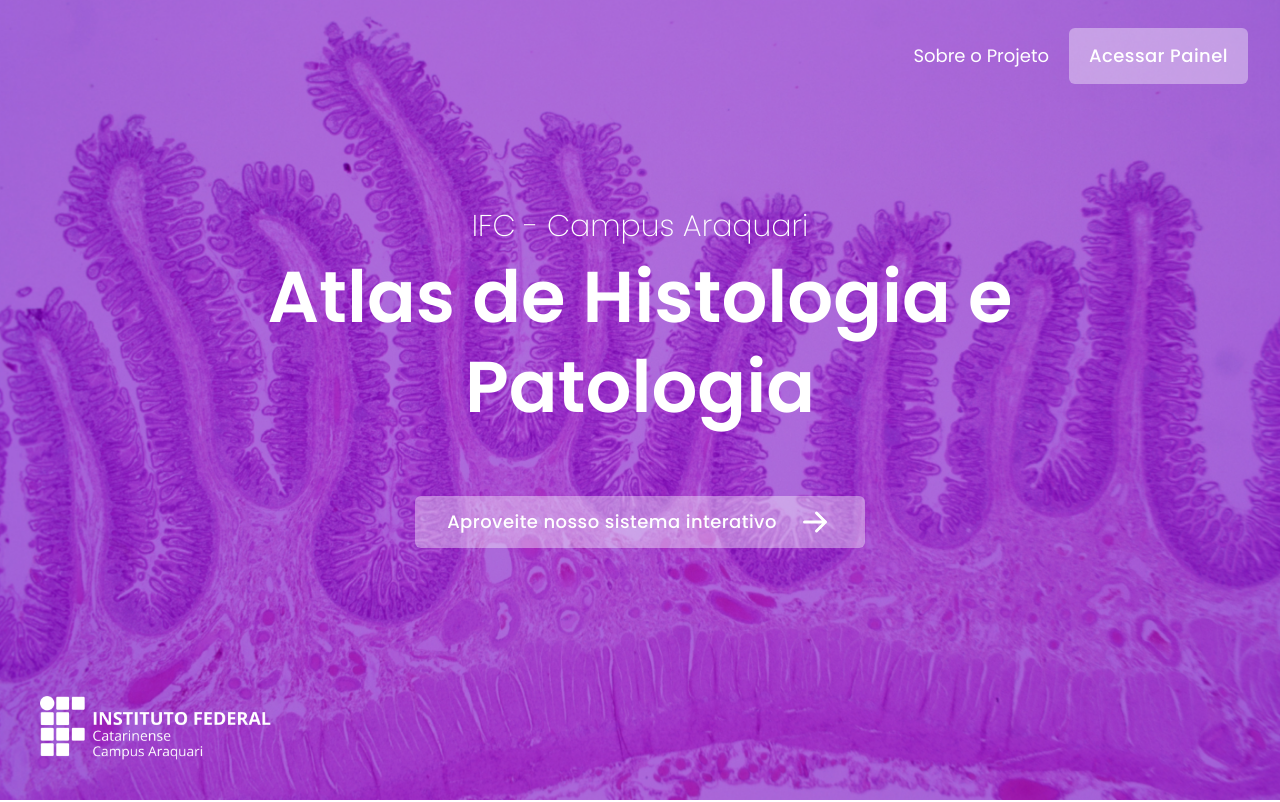
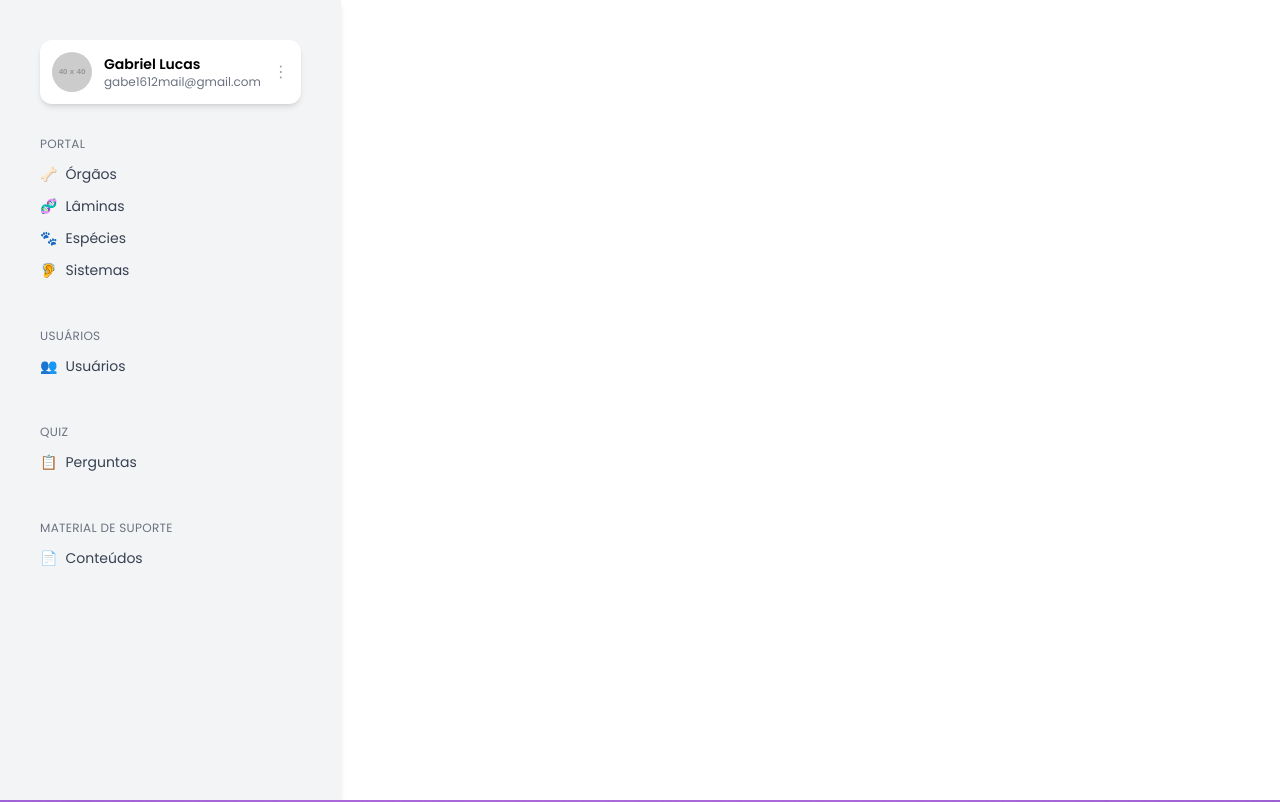
Before and after one commit to fabricadesoftware-ifc/fabricaHistologia_frontend, a Vue app: page / in a window 1280 px wide. Shown: the top 802 px of the page. Built offline with nearby package versions, Linux system fonts and the light colour scheme.

Commit message:
feat: criar menu responsivo fullscreen com usuário e navegação centralizados #100

```diff
--- a/dev-dist/sw.js
+++ b/dev-dist/sw.js
@@ -82,7 +82,7 @@ define(['./workbox-54d0af47'], (function (workbox) { 'use strict';
     "revision": "3ca0b8505b4bec776b69afdba2768812"
   }, {
     "url": "index.html",
-    "revision": "0.mtpuicahgmo"
+    "revision": "0.ng32nglvut"
   }], {});
   workbox.cleanupOutdatedCaches();
   workbox.registerRoute(new workbox.NavigationRoute(workbox.createHandlerBoundToURL("index.html"), {
--- /dev/null
+++ b/src/components/admin/navbar/NavLateralAdmin.vue
@@ -0,0 +1,88 @@
+<script setup>
+import { ref, onMounted, onUnmounted } from 'vue'
+import { useRoute } from 'vue-router'
+import { NavLateralReponsive } from '@/components/index'
+
+const route = useRoute()
+const isMobile = ref(false)
+
+const checkIsMobile = () => {
+  isMobile.value = window.innerWidth <= 768
+}
+
+onMounted(() => {
+  checkIsMobile()
+  window.addEventListener('resize', checkIsMobile)
+})
+
+onUnmounted(() => {
+  window.removeEventListener('resize', checkIsMobile)
+})
+
+
+const menuSections = ref([
+  {
+    title: 'Portal',
+    items: [
+      { label: 'Órgãos', icon: '🦴', to: '/orgaos' },
+      { label: 'Lâminas', icon: '🧬', to: '/laminas' },
+      { label: 'Espécies', icon: '🐾', to: '/especies' },
+      { label: 'Sistemas', icon: '🦻', to: '/sistemas' }
+    ]
+  },
+  {
+    title: 'Usuários',
+    items: [
+      { label: 'Usuários', icon: '👥', to: '/usuarios' }
+    ]
+  },
+  {
+    title: 'Quiz',
+    items: [
+      { label: 'Perguntas', icon: '📋', to: '/perguntas' }
+    ]
+  },
+  {
+    title: 'Material de Suporte',
+    items: [
+      { label: 'Conteúdos', icon: '📄', to: '/conteudos' }
+    ]
+  }
+])
+
+const isCurrent = (path) => route.path === path
+</script>
+
+<template>
+  <div v-if="!isMobile" class="flex">
+    <aside class="min-h-screen bg-gray-100 shadow-md p-10 flex flex-col gap-8">
+      <div class="flex items-center p-3 bg-white rounded-xl shadow-md space-x-3">
+        <img src="https://via.placeholder.com/40" alt="Avatar" class="rounded-full object-cover" />
+        <div class="flex-1">
+          <h2 class="text-sm font-semibold">Gabriel Lucas</h2>
+          <p class="text-xs text-gray-500">gabe1612mail@gmail.com</p>
+        </div>
+        <button class="text-gray-400 hover:text-gray-600">⋮</button>
+      </div>
+
+      <nav class="flex flex-col gap-8 text-sm">
+        <div v-for="section in menuSections" :key="section.title" class="pb-4 last:border-none last:pb-0">
+          <p class="text-gray-500 uppercase text-xs mb-3 tracking-wide">{{ section.title }}</p>
+          <ul class="flex flex-col gap-3">
+            <li v-for="item in section.items" :key="item.to">
+              <router-link :to="item.to" :class="[isCurrent(item.to) ? 'text-blue-600 font-semibold' : 'text-gray-700 hover:text-black', 'flex items-center gap-2']">
+                {{ item.icon }} <span>{{ item.label }}</span>
+              </router-link>
+            </li>
+          </ul>
+        </div>
+      </nav>
+    </aside>
+  </div>
+  <div v-else>
+    <NavLateralReponsive />
+  </div>
+</template>
+
+<style scoped>
+</style>
--- /dev/null
+++ b/src/components/admin/navbar/NavLateralReponsive.vue
@@ -0,0 +1,128 @@
+<script setup>
+import { ref } from 'vue'
+import { useRoute, useRouter } from 'vue-router'
+
+const route = useRoute()
+const router = useRouter()
+
+const isOpen = ref(false)
+
+const menuSections = [
+  {
+    title: 'Portal',
+    items: [
+      { label: 'Órgãos', icon: '🦴', to: '/orgaos' },
+      { label: 'Lâminas', icon: '🧬', to: '/laminas' },
+      { label: 'Espécies', icon: '🐾', to: '/especies' },
+      { label: 'Sistemas', icon: '🦻', to: '/sistemas' }
+    ]
+  },
+  {
+    title: 'Usuários',
+    items: [
+      { label: 'Usuários', icon: '👥', to: '/usuarios' }
+    ]
+  },
+  {
+    title: 'Quiz',
+    items: [
+      { label: 'Perguntas', icon: '📋', to: '/perguntas' }
+    ]
+  },
+  {
+    title: 'Material de Suporte',
+    items: [
+      { label: 'Conteúdos', icon: '📄', to: '/conteudos' }
+    ]
+  }
+]
+
+const isCurrent = (path) => route.path === path
+
+function navigateTo(to) {
+  isOpen.value = false
+  router.push(to)
+}
+</script>
+
+<template>
+  <nav class="bg-transparent fixed top-0 right-0 z-50 flex items-center p-4">
+    <button @click="isOpen = !isOpen" aria-label="Toggle Menu" class="text-2xl text-white">
+      ☰
+    </button>
+  </nav>
+
+  <transition name="slide">
+    <aside
+      v-if="isOpen"
+      class="min-h-screen fixed inset-0 bg-white overflow-auto z-40 flex flex-col items-center justify-center relative"
+    >
+      <button
+        @click="isOpen = false"
+        aria-label="Close Menu"
+        class="absolute top-4 left-4 text-xl"
+      >
+        ✕
+      </button>
+
+      <div class="flex flex-col items-center gap-10 text-center text-sm max-w-xs w-full">
+        <!-- 👤 Usuário -->
+        <div class="flex items-center p-4 bg-white rounded-xl shadow-md w-full gap-3">
+          <img
+            src="https://via.placeholder.com/40"
+            alt="Avatar"
+            class="rounded-full object-cover"
+          />
+          <div class="flex flex-col flex-1 text-left">
+            <h2 class="text-sm font-semibold">Gabriel Lucas</h2>
+            <p class="text-xs text-gray-500">gabe1612mail@gmail.com</p>
+          </div>
+          <button class="text-gray-400 hover:text-gray-600">⋮</button>
+        </div>
+
+        <!-- 📂 Menu -->
+        <div class="flex flex-col items-center gap-10 text-center w-full">
+          <div
+            v-for="section in menuSections"
+            :key="section.title"
+            class="flex flex-col items-center gap-3 w-full border-b border-gray-200 last:border-none"
+          >
+            <p class="text-gray-500 uppercase text-xs tracking-wide">
+              {{ section.title }}
+            </p>
+            <ul class="flex flex-col gap-2">
+              <li
+                v-for="item in section.items"
+                :key="item.to"
+              >
+                <a
+                  href="#"
+                  @click.prevent="navigateTo(item.to)"
+                  :class="[
+                    isCurrent(item.to)
+                      ? 'text-blue-600 font-semibold'
+                      : 'text-gray-700 hover:text-black',
+                    'block'
+                  ]"
+                >
+                  {{ item.icon }} <span>{{ item.label }}</span>
+                </a>
+              </li>
+            </ul>
+          </div>
+        </div>
+      </div>
+    </aside>
+  </transition>
+</template>
+
+<style scoped>
+.slide-enter-active,
+.slide-leave-active {
+  transition: transform 0.3s ease;
+}
+.slide-enter-from,
+.slide-leave-to {
+  transform: translateX(-100%);
+}
+</style>
--- a/src/views/institutional/HomeView.vue
+++ b/src/views/institutional/HomeView.vue
@@ -2,10 +2,12 @@
 import {
   TitleHome,
   NavbarHome,
+  NavLateralAdmin,
 } from '@/components/index'
 </script>
 
 <template>
+  <NavLateralAdmin></NavLateralAdmin>
     <main class="w-dvw h-dvh relative bg-cover bg-top flex justify-center items-center sm:flex-col sm:justify-normal bg-main-image">
       <div class="absolute w-dvw h-dvh z-0 overlay"></div>
       <NavbarHome />
```
Also changed, not shown: src/components/index.js (+7 -1 lines).
